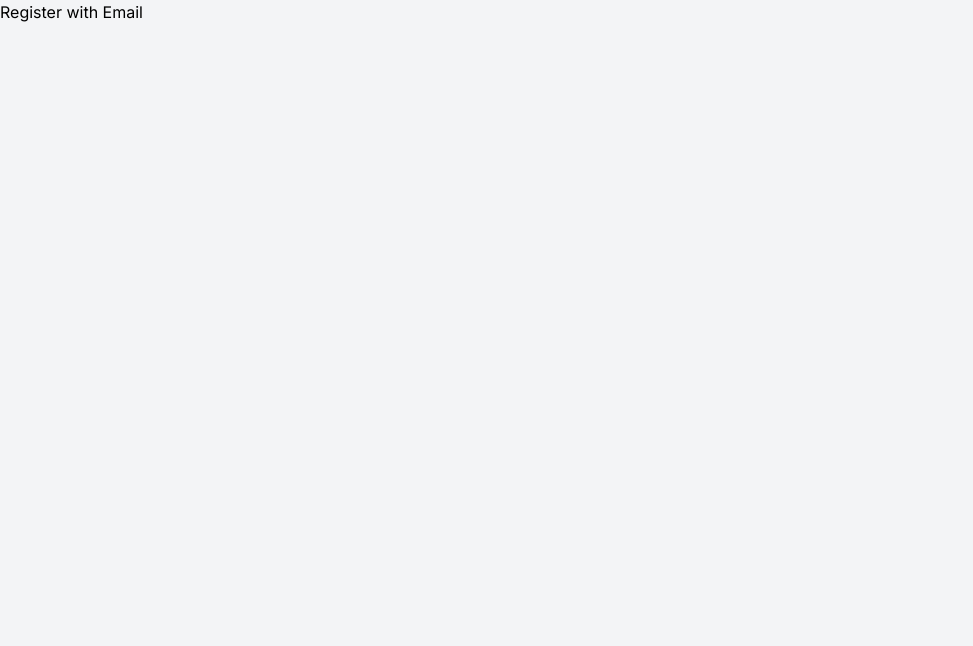
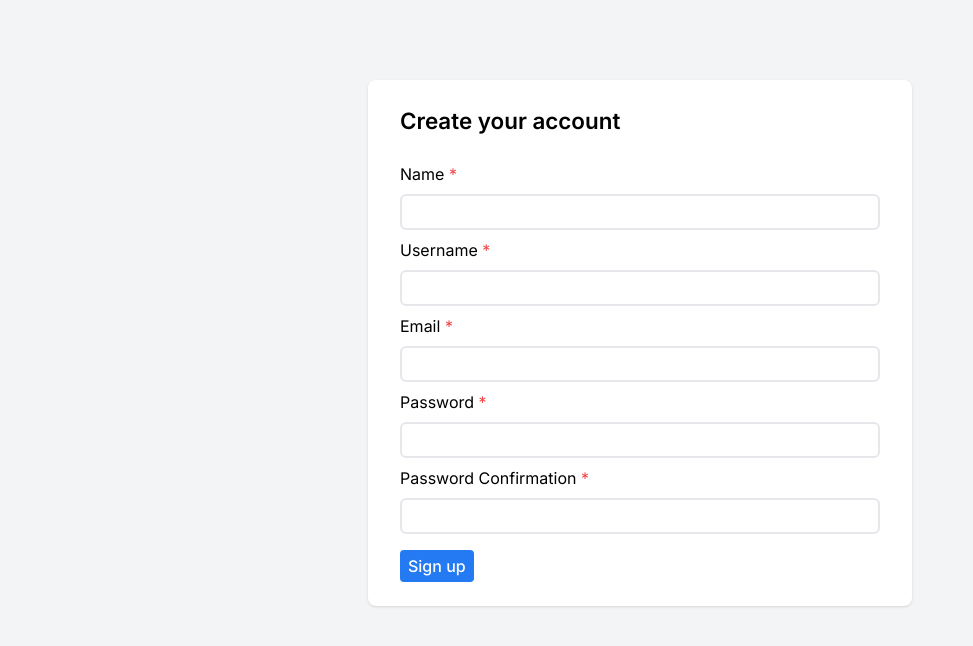
Before and after one commit to jofwitsolution/jofwit-solution-blog, a Next.js app: page /auth/register/email in a window 1280 px wide. Shown: the top 646 px of the page, without its empty margins (0-973 px from the left). Built offline with nearby package versions, Linux system fonts and the light colour scheme.

Commit message:
Add sign up page

```diff
--- a/app/auth/register/email/page.jsx
+++ b/app/auth/register/email/page.jsx
@@ -1,7 +1,11 @@
-import React from "react";
+import SignupForm from "@/components/form/SignupForm";
 
 const Page = () => {
-  return <div>Register with Email</div>;
+  return (
+    <div className="w-full flex justify-center py-[5rem]">
+      <SignupForm />
+    </div>
+  );
 };
 
 export default Page;
--- a/app/auth/register/page.jsx
+++ b/app/auth/register/page.jsx
@@ -28,7 +28,9 @@ const Page = () => {
               height={25}
               alt="github"
             />
-            <span className="font-medium">GitHub</span>
+            <span className="font-medium text-[0.9rem]">
+              Sign up with GitHub
+            </span>
             <Image
               src="/images/icons/github.svg"
               width={25}
@@ -47,7 +49,9 @@ const Page = () => {
               height={25}
               alt="email"
             />
-            <span className="font-medium">Email</span>
+            <span className="font-medium text-[0.9rem]">
+              Sign up with Email
+            </span>
             <Image
               src="/images/icons/email.svg"
               width={25}
--- a/app/globals.css
+++ b/app/globals.css
@@ -19,6 +19,10 @@
   .top-padding {
     @apply pt-[3.6rem];
   }
+
+  .form-input {
+    @apply block w-full border-2 rounded-md py-1 px-2 focus:outline-primary;
+  }
 }
 
 @layer components {
--- /dev/null
+++ b/components/form/SignupForm.jsx
@@ -0,0 +1,105 @@
+"use client";
+
+import React from "react";
+import { z } from "zod";
+
+const SignupForm = () => {
+  // Schema is the shape of an object
+  const SignupSchema = z.object({
+    name: z.string().min(3),
+    username: z.string(),
+    email: z.string().email(),
+    password: z.string().min(10),
+    confirmPassword: z.string().min(10),
+  });
+
+  const handleSubmit = (e) => {
+    e.preventDefault();
+
+    const values = {
+      name: e.target.name.value,
+      username: e.target.username.value,
+      email: e.target.email.value,
+      password: e.target.password.value,
+      confirmPassword: e.target.confirmPassword.value,
+    };
+
+    console.log(values);
+
+    try {
+      const result = SignupSchema.parse(values);
+    } catch (error) {
+      console.log(error);
+    }
+  };
+
+  return (
+    <div className="shadow max-sm:w-full bg-white rounded-lg px-4 py-4 sm:px-8 sm:py-6">
+      <h1 className="font-semibold text-[1.2rem] md:text-[1.4rem] mb-6">
+        Create your account
+      </h1>
+
+      <form
+        onSubmit={(e) => handleSubmit(e)}
+        className="w-full sm:w-[30rem] space-y-2"
+      >
+        <div className="w-full">
+          <label htmlFor="name" className="block mb-2">
+            Name <span className="text-red-500 text-[1rem]">*</span>
+          </label>
+          <input id="name" name="name" type="name" className="form-input" />
+        </div>
+        <div className="w-full">
+          <label htmlFor="username" className="block mb-2">
+            Username <span className="text-red-500 text-[1rem]">*</span>
+          </label>
+          <input
+            type="name"
+            id="username"
+            name="username"
+            className="form-input"
+          />
+        </div>
+        <div className="w-full">
+          <label htmlFor="email" className="block mb-2">
+            Email <span className="text-red-500 text-[1rem]">*</span>
+          </label>
+          <input type="email" id="email" name="email" className="form-input" />
+        </div>
+        <div className="w-full">
+          <label htmlFor="password" className="block mb-2">
+            Password <span className="text-red-500 text-[1rem]">*</span>
+          </label>
+          <input
+            type="password"
+            id="password"
+            name="password"
+            className="form-input"
+          />
+        </div>
+        <div className="w-full">
+          <label htmlFor="confirmPassword" className="block mb-2">
+            Password Confirmation{" "}
+            <span className="text-red-500 text-[1rem]">*</span>
+          </label>
+          <input
+            type="password"
+            id="confirmPassword"
+            name="confirmPassword"
+            className="form-input"
+          />
+        </div>
+        <div className="!mt-4">
+          <button
+            type="submit"
+            className="text-white rounded font-medium bg-primary px-2 py-1"
+          >
+            Sign up
+          </button>
+        </div>
+      </form>
+    </div>
+  );
+};
+
+export default SignupForm;
--- a/package.json
+++ b/package.json
@@ -12,7 +12,8 @@
     "next": "14.1.0",
     "react": "^18",
     "react-dom": "^18",
-    "react-icons": "^5.0.1"
+    "react-icons": "^5.0.1",
+    "zod": "^3.22.4"
   },
   "devDependencies": {
     "autoprefixer": "^10.0.1",
```
Also changed, not shown: 1 other file (tests, documents, lock files or other folders).
